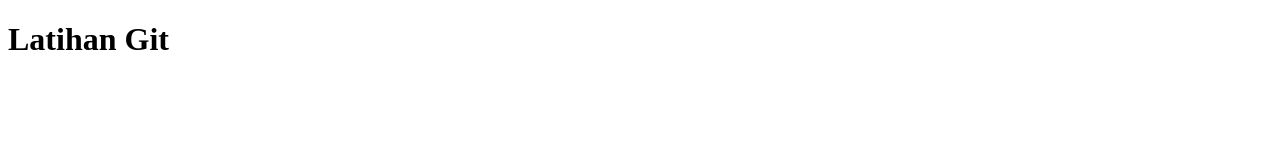
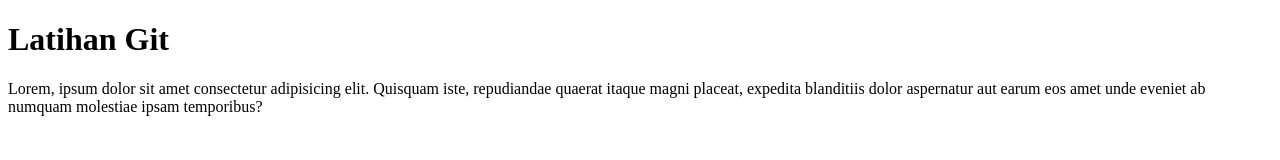
Before and after one commit to syabana2/git-practice-2, a plain HTML site: page index.html in a window 1280 px wide. Drawn offline with Linux system fonts and the light colour scheme.

Commit message:
add paragraf

```diff
--- a/index.html
+++ b/index.html
@@ -8,5 +8,6 @@
 </head>
 <body>
     <h1>Latihan Git</h1>
+    <p>Lorem, ipsum dolor sit amet consectetur adipisicing elit. Quisquam iste, repudiandae quaerat itaque magni placeat, expedita blanditiis dolor aspernatur aut earum eos amet unde eveniet ab numquam molestiae ipsam temporibus?</p>
 </body>
 </html>
```
